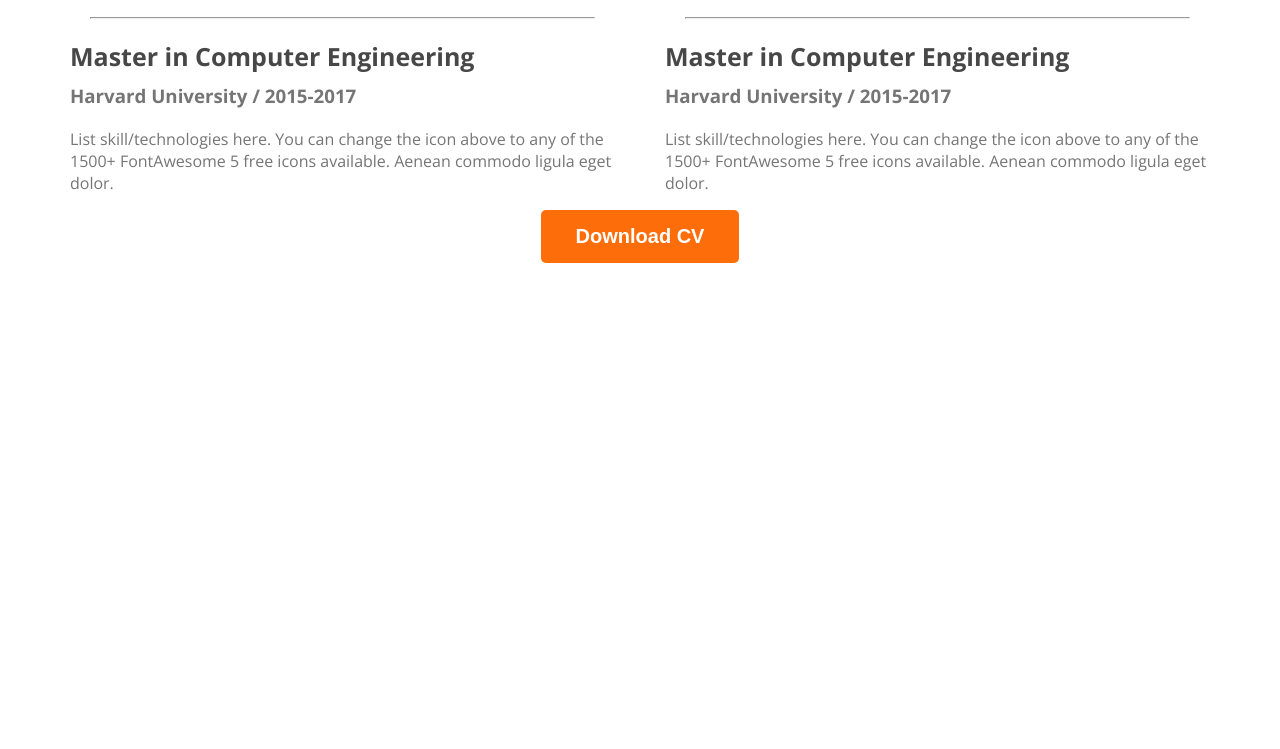
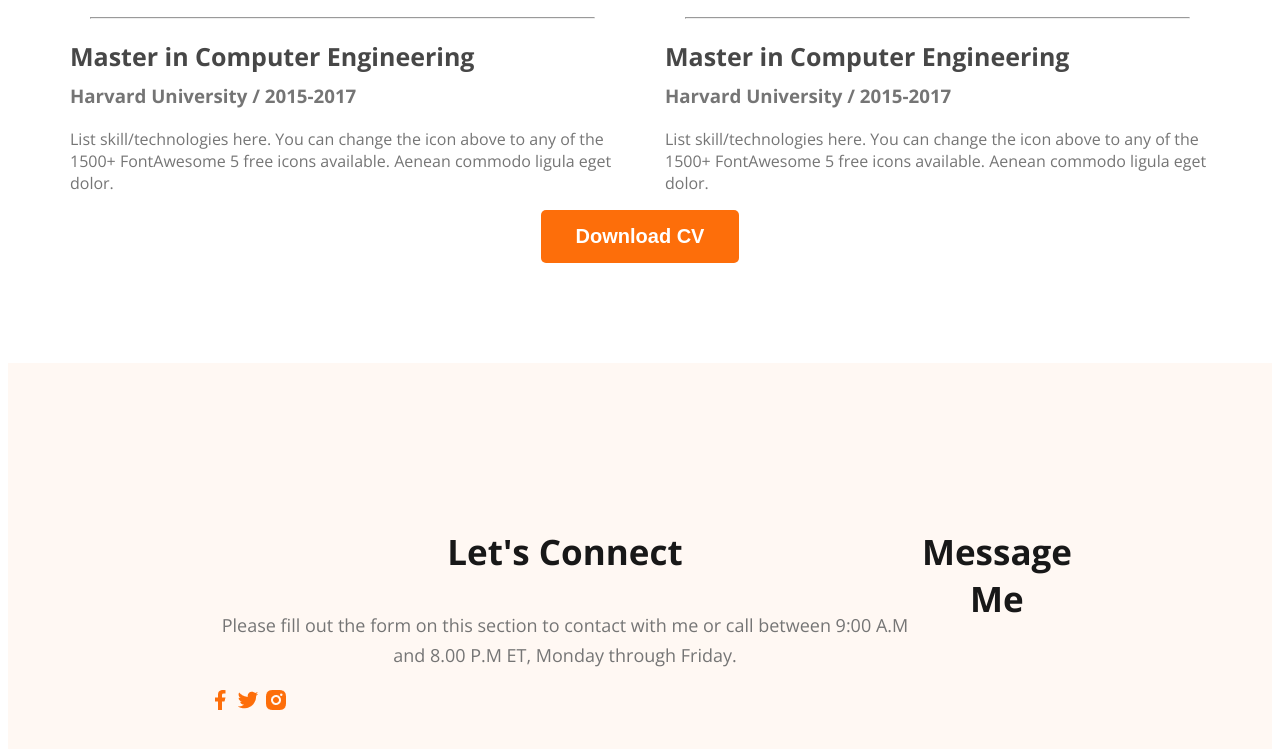
Before and after one commit to NazmusSakib311/Sample_Portfolio-, a plain HTML site: page index.html in a window 1280 px wide. Shown: the part 2905-3654 px from the top of the page. Before the commit the page ends 3176 px from the top, so only its background shows below. Drawn offline with nearby package versions, Linux system fonts and the light colour scheme.

Commit message:
Footer added

```diff
--- a/index.html
+++ b/index.html
@@ -169,7 +169,21 @@
         </div>
     </main>
     <footer>
-
+        <div class="footer-column">
+            <h3 class="section-title">Let's Connect</h3>
+            <p class="section-description">
+                Please fill out the form on this section to contact with me or call between 9:00 A.M and 8.00 P.M ET,
+                Monday through Friday.
+            </p>
+            <div class="social-links">
+                <a href=""><img src="images/icons/facebook.png" alt=""></a>
+                <a href=""><img src="images/icons/twitter.png" alt=""></a>
+                <a href=""><img src="images/icons/insta.png" alt=""></a>
+            </div>
+        </div>
+        <div class="footer-column">
+            <h3 class="section-title">Message Me</h3>
+        </div>
     </footer>
 </body>
 
--- a/styles/portfolio.css
+++ b/styles/portfolio.css
@@ -193,3 +193,11 @@ main {
     text-align: center;
     margin-top: 50;
 }
+
+/* Footer styles */
+footer {
+    display: flex;
+    background: #FFF8F3;
+    padding: 130px 200px;
+    margin-top: 100px;
+}
```
